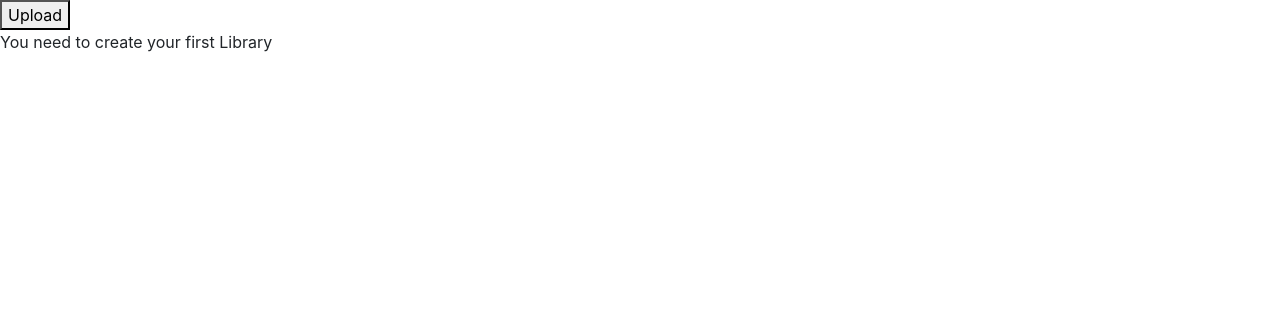
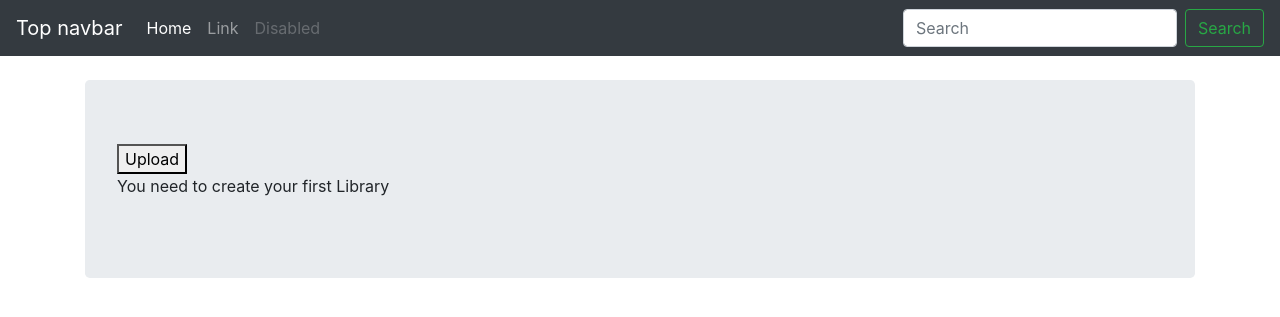
Before and after one commit to MattiooFR/kindle-clipping-parser, a Django app: page / in a window 1280 px wide. Shown: the top 317 px of the page. Run offline with Django 3.2, Linux system fonts and the light colour scheme; data that the repository does not hold is empty; some libraries are stand-ins or nearby versions.

Commit message:
using bootstrap as a starter html style

```diff
--- a/backend/clippingsParser/templates/base.html
+++ b/backend/clippingsParser/templates/base.html
@@ -1,29 +1,68 @@
-<!DOCTYPE html>
+<!doctype html>
 <html lang="en">
   <head>
     <meta charset="utf-8">
-    <meta http-equiv="X-UA-Compatible" content="IE=edge">
-    <meta name="viewport" content="width=device-width, initial-scale=1">
-    <!-- The above 3 meta tags *must* come first in the head; any other head content must come *after* these tags -->
-    <title>Clippings summarizer</title>
+    <meta name="viewport" content="width=device-width, initial-scale=1, shrink-to-fit=no">
+    <meta name="description" content="">
+    <meta name="author" content="Mark Otto, Jacob Thornton, and Bootstrap contributors">
+    <meta name="generator" content="Jekyll v4.1.1">
+    <title>Top navbar example · Bootstrap</title>
 
-    <!-- Bootstrap -->
-    <link href="css/bootstrap.min.css" rel="stylesheet">
+    <link rel="canonical" href="https://getbootstrap.com/docs/4.5/examples/navbar-static/">
 
-    <!-- HTML5 shim and Respond.js for IE8 support of HTML5 elements and media queries -->
-    <!-- WARNING: Respond.js doesn't work if you view the page via file:// -->
-    <!--[if lt IE 9]>
-      <script src="https://oss.maxcdn.com/html5shiv/3.7.3/html5shiv.min.js"></script>
-      <script src="https://oss.maxcdn.com/respond/1.4.2/respond.min.js"></script>
-    <![endif]-->
+    <!-- Bootstrap core CSS -->
+<link rel="stylesheet" href="https://stackpath.bootstrapcdn.com/bootstrap/4.5.2/css/bootstrap.min.css" integrity="sha384-JcKb8q3iqJ61gNV9KGb8thSsNjpSL0n8PARn9HuZOnIxN0hoP+VmmDGMN5t9UJ0Z" crossorigin="anonymous">
+
+    <style>
+      .bd-placeholder-img {
+        font-size: 1.125rem;
+        text-anchor: middle;
+        -webkit-user-select: none;
+        -moz-user-select: none;
+        -ms-user-select: none;
+        user-select: none;
+      }
+
+      @media (min-width: 768px) {
+        .bd-placeholder-img-lg {
+          font-size: 3.5rem;
+        }
+      }
+    </style>
+    <!-- Custom styles for this template -->
+    <link href="navbar-top.css" rel="stylesheet">
   </head>
   <body>
+    <nav class="navbar navbar-expand-md navbar-dark bg-dark mb-4">
+  <a class="navbar-brand" href="#">Top navbar</a>
+  <button class="navbar-toggler" type="button" data-toggle="collapse" data-target="#navbarCollapse" aria-controls="navbarCollapse" aria-expanded="false" aria-label="Toggle navigation">
+    <span class="navbar-toggler-icon"></span>
+  </button>
+  <div class="collapse navbar-collapse" id="navbarCollapse">
+    <ul class="navbar-nav mr-auto">
+      <li class="nav-item active">
+        <a class="nav-link" href="#">Home <span class="sr-only">(current)</span></a>
+      </li>
+      <li class="nav-item">
+        <a class="nav-link" href="#">Link</a>
+      </li>
+      <li class="nav-item">
+        <a class="nav-link disabled" href="#" tabindex="-1" aria-disabled="true">Disabled</a>
+      </li>
+    </ul>
+    <form class="form-inline mt-2 mt-md-0">
+      <input class="form-control mr-sm-2" type="text" placeholder="Search" aria-label="Search">
+      <button class="btn btn-outline-success my-2 my-sm-0" type="submit">Search</button>
+    </form>
+  </div>
+</nav>
+
+<main role="main" class="container">
+  <div class="jumbotron">
     {% block content %}
     {% endblock %}
-
-    <!-- jQuery (necessary for Bootstrap's JavaScript plugins) -->
-    <script src="https://ajax.googleapis.com/ajax/libs/jquery/1.12.4/jquery.min.js"></script>
-    <!-- Include all compiled plugins (below), or include individual files as needed -->
-    <script src="js/bootstrap.min.js"></script>
-  </body>
+  </div>
+</main>
+<script src="https://code.jquery.com/jquery-3.5.1.slim.min.js" integrity="sha384-DfXdz2htPH0lsSSs5nCTpuj/zy4C+OGpamoFVy38MVBnE+IbbVYUew+OrCXaRkfj" crossorigin="anonymous"></script>
+      <script>window.jQuery || document.write('<script src="../assets/js/vendor/jquery.slim.min.js"><\/script>')</script><script src="../assets/dist/js/bootstrap.bundle.min.js"></script>
 </html>
```
